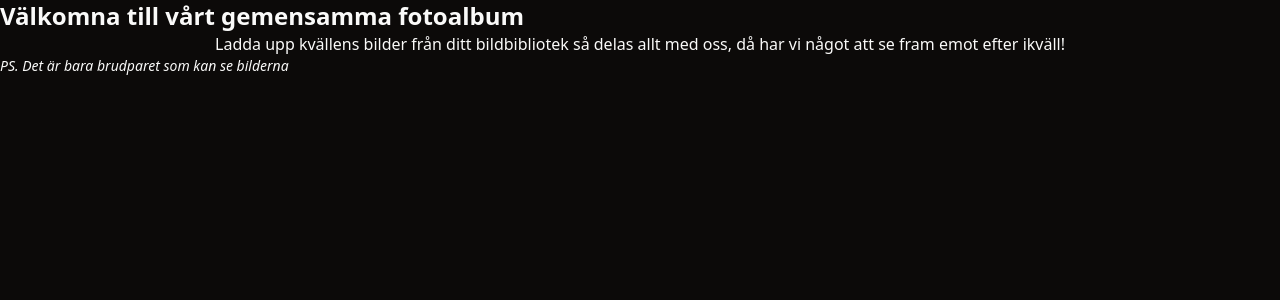
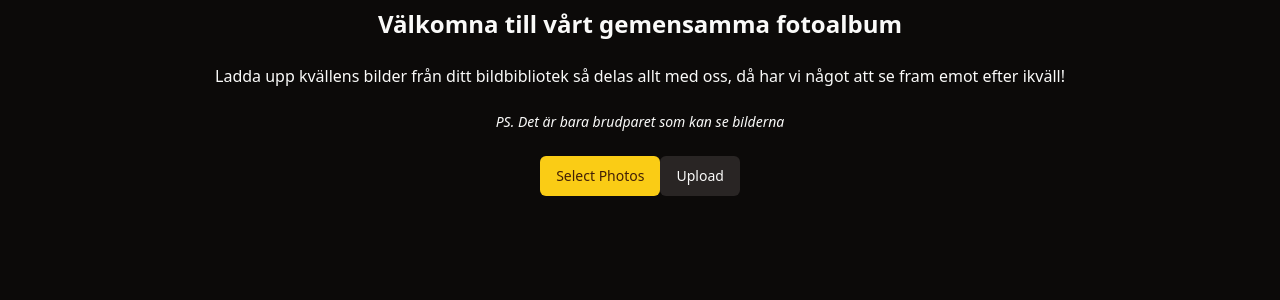
Before and after one commit to Mahadi-Ahmed/party-pics, a React (Vite) app: page / in a window 1280 px wide. Shown: the top 300 px of the page. Built offline with nearby package versions, Linux system fonts and the light colour scheme.

Commit message:
add markup & some styling
create buttons & hidden input for uploading files

```diff
--- a/src/App.tsx
+++ b/src/App.tsx
@@ -1,16 +1,48 @@
-import { Button } from "@/components/ui/button"
+import { ChangeEvent, useRef } from 'react'
+import { Button } from '@/components/ui/button'
 
 function App() {
 
+  const fileInputRef = useRef<HTMLInputElement>(null);
+
+  const handleSelectPhoto = () => {
+    console.log('click select photo')
+    fileInputRef.current?.click()
+  }
+
+  // NOTE: Async or not async?
+  const handleUpload = async (event: React.FormEvent<HTMLFormElement>) => {
+    event.preventDefault()
+    console.log('click upload')
+  }
+
+  const handleFileInput = (event: ChangeEvent<HTMLInputElement>) => {
+    console.log(event.target.files)
+  }
+
   return (
     <>
-      <div>
-        <h1 className="text-2xl font-bold">Välkomna till vårt gemensamma fotoalbum</h1>
-        <p className="text-center">
+      <div className='m-2 flex flex-col items-center gap-6'>
+        <h1 className='text-2xl font-bold'>Välkomna till vårt gemensamma fotoalbum</h1>
+        <p className='text-center'>
           Ladda upp kvällens bilder från ditt bildbibliotek så delas allt med oss, då har vi något att se
           fram emot efter ikväll!
         </p>
-        <p className="text-sm italic">PS. Det är bara brudparet som kan se bilderna</p>
+        <p className='text-sm italic'>PS. Det är bara brudparet som kan se bilderna</p>
+        <div className='flex justify-center gap-2'>
+          <form encType='multipart/form-data' onSubmit={handleUpload}>
+            <input
+              type='file'
+              multiple
+              accept='.jpg, .jpeg, .png, .heif, .heic, .dng, .tiff'
+              className='hidden'
+              ref={fileInputRef}
+              onChange={handleFileInput}
+            />
+            <Button type='button' onClick={handleSelectPhoto}>Select Photos</Button>
+            <Button type='submit' variant='secondary'>Upload</Button>
+          </form>
+        </div>
       </div>
     </>
   )
```
Also changed, not shown: 1 other file (tests, documents, lock files or other folders).
